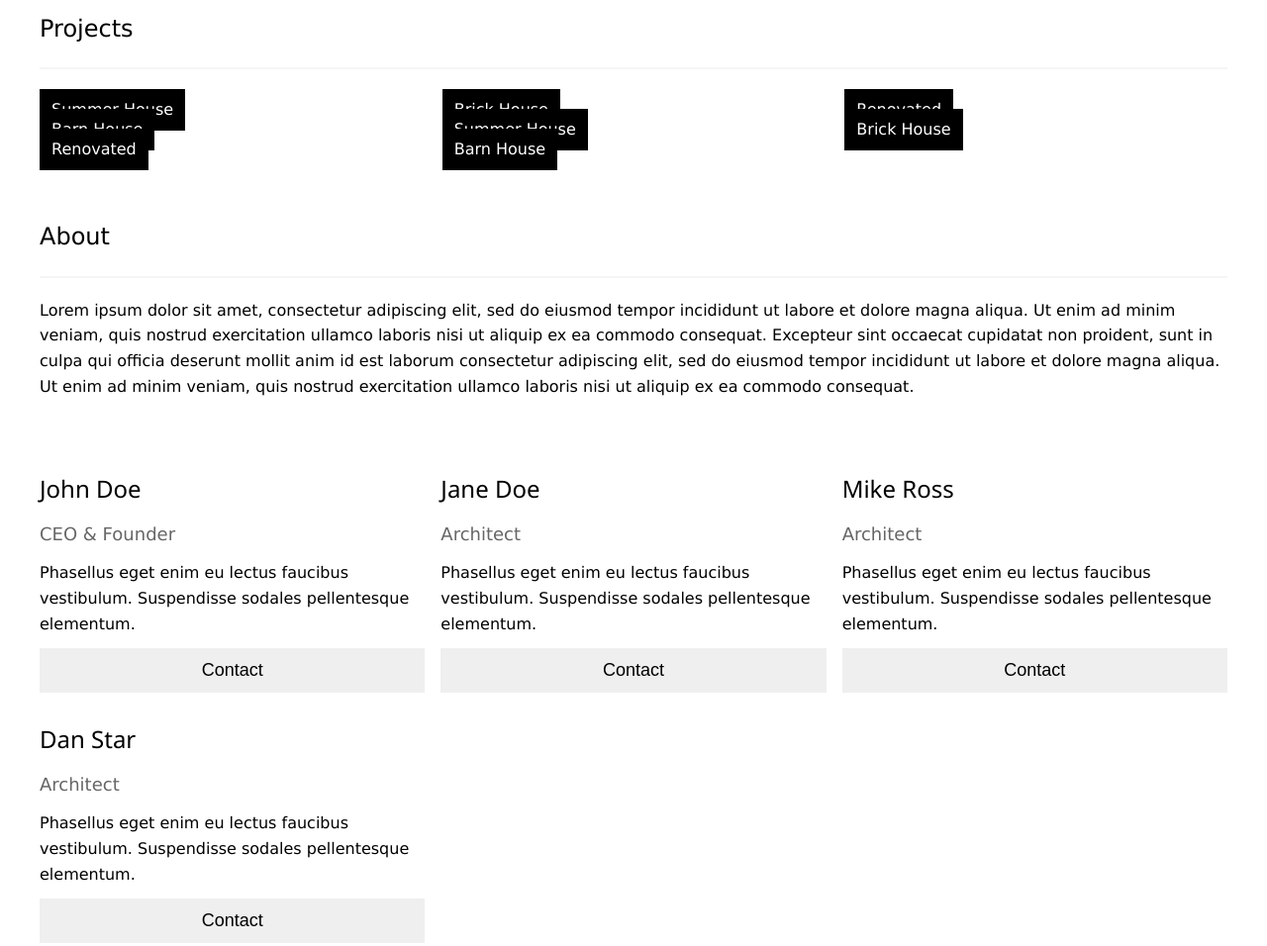
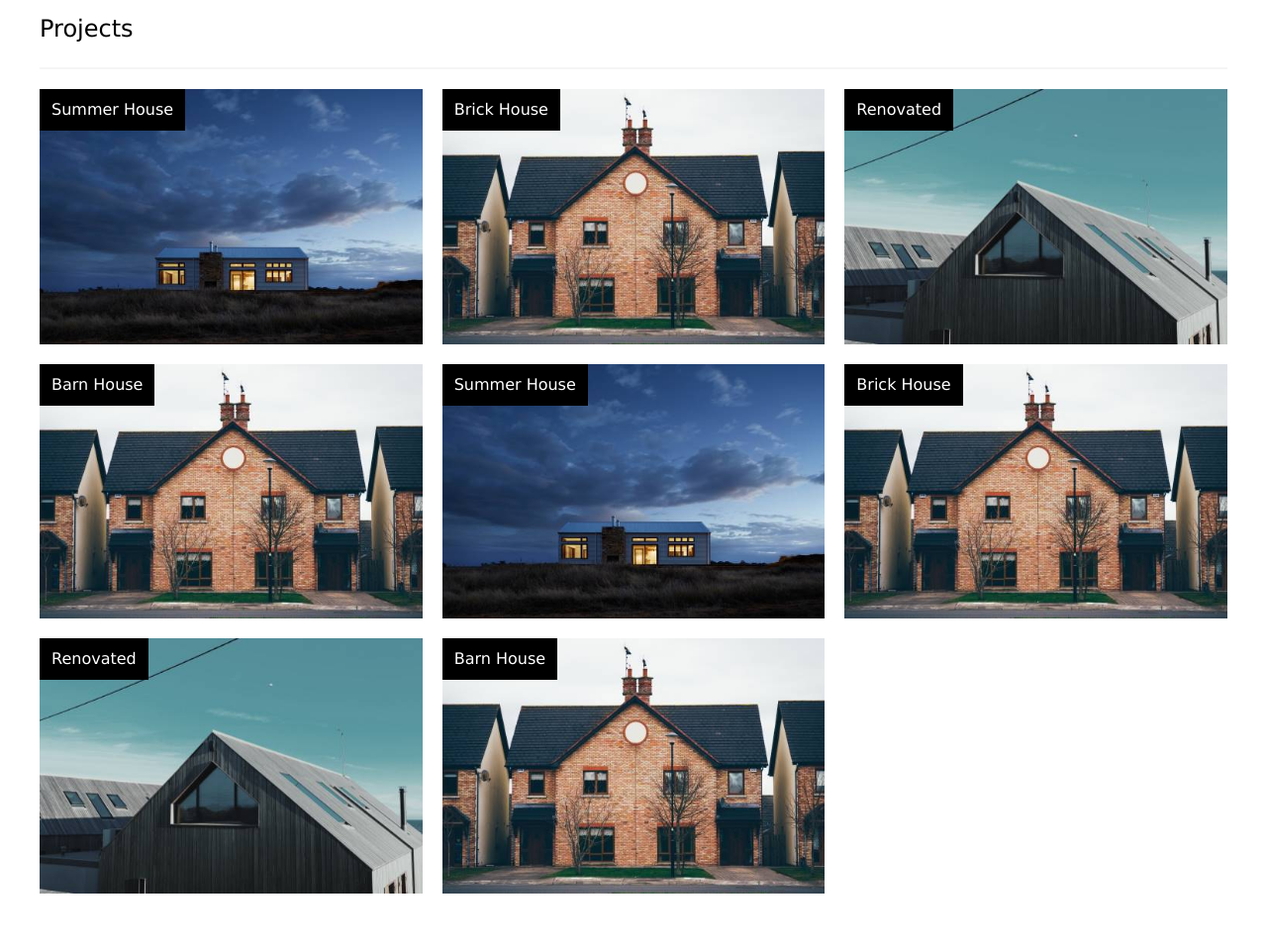
Before and after one commit to nadag1885/BR_Architects, a plain HTML site: page index.html in a window 1280 px wide. Shown: the part 860-1816 px from the top of the page at 99% size. Drawn offline with Linux system fonts and the light colour scheme; files whose address does not match are found by name.

Commit message:
come back

```diff
--- a/index.html
+++ b/index.html
@@ -23,35 +23,35 @@
         <div class="divider"></div>
         <div class="Project-cards">
             <div class="Summer-House card">
-                <img src="house3 (1).jpg" alt="">
+                <img src="img/house3 (1).jpg" alt="">
                 <h3>Summer House</h3>
             </div>
             <div class="Brick-House card">
-                <img src="house2 (1).jpg" alt="">
+                <img src="img/house2 (1).jpg" alt="">
                 <h3>Brick House</h3>
             </div>
             <div class="Renovated card">
-                <img src="house4 (1).jpg" alt="">
+                <img src="img/house4 (1).jpg" alt="">
                 <h3>Renovated</h3>
             </div>
             <div class="Barn-House card">
-                <img src="house2 (1).jpg" alt="">
+                <img src="img/house2 (1).jpg" alt="">
                 <h3>Barn House</h3>
             </div>
             <div class="Summer-House card">
-                <img src="house3 (1).jpg" alt="">
+                <img src="img/house3 (1).jpg" alt="">
                 <h3>Summer House</h3>
             </div>
             <div class="Brick-House card">
-                <img src="house2 (1).jpg" alt="">
+                <img src="img/house2 (1).jpg" alt="">
                 <h3>Brick House</h3>
             </div>
             <div class="Renovated card">
-                <img src="house4 (1).jpg" alt="">
+                <img src="img/house4 (1).jpg" alt="">
                 <h3>Renovated</h3>
             </div>
             <div class="Barn-House card">
-                <img src="house2 (1).jpg" alt="">
+                <img src="img/house2 (1).jpg" alt="">
                 <h3>Barn House</h3>
             </div>
         </div>
@@ -66,21 +66,21 @@
         quis nostrud exercitation ullamco laboris nisi ut aliquip ex ea commodo consequat.</p>
         <div class="about-cards">
             <div class="card">
-                <img src="team2.jpg" alt="" class="img">
+                <img src="img/team2.jpg" alt="" class="img">
                 <h class="name">John Doe</h>
                 <h4 class="jop">CEO & Founder</h4>
                 <p class="describtion">Phasellus eget enim eu lectus faucibus vestibulum. Suspendisse sodales pellentesque elementum.</p>
                 <button>Contact</button>
             </div>
             <div class="card">
-                <img src="team1.jpg" alt="" class="img">
+                <img src="img/team1.jpg" alt="" class="img">
                 <h3 class="name">Jane Doe</h3>
                 <h4 class="jop">Architect</h4>
                 <p class="describtion">Phasellus eget enim eu lectus faucibus vestibulum. Suspendisse sodales pellentesque elementum.</p>
                 <button>Contact</button>
             </div>
             <div class="card">
-                <img src="team3.jpg" alt="" class="img">
+                <img src="img/team3.jpg" alt="" class="img">
                 <h3 class="name">Mike Ross</h3>
                 <h4 class="jop">Architect</h4>
                 <p class="describtion">Phasellus eget enim eu lectus faucibus vestibulum. Suspendisse sodales pellentesque
@@ -88,7 +88,7 @@
                 <button>Contact</button>
             </div>
             <div class="card">
-                <img src="team4.jpg" alt="" class="img">
+                <img src="img/team4.jpg" alt="" class="img">
                 <h3 class="name">Dan Star</h3>
                 <h4 class="jop">Architect</h4>
                 <p class="describtion">Phasellus eget enim eu lectus faucibus vestibulum. Suspendisse sodales pellentesque
@@ -108,7 +108,7 @@
             <input type="text" name="Comment" placeholder="Comment" required>
             <button type="submit">Send Message</button>
         </form>
-        <img src="map.jpg" alt="" class="map">
+        <img src="img/map.jpg" alt="" class="map">
     </section>
 </body>
 </html>
```
